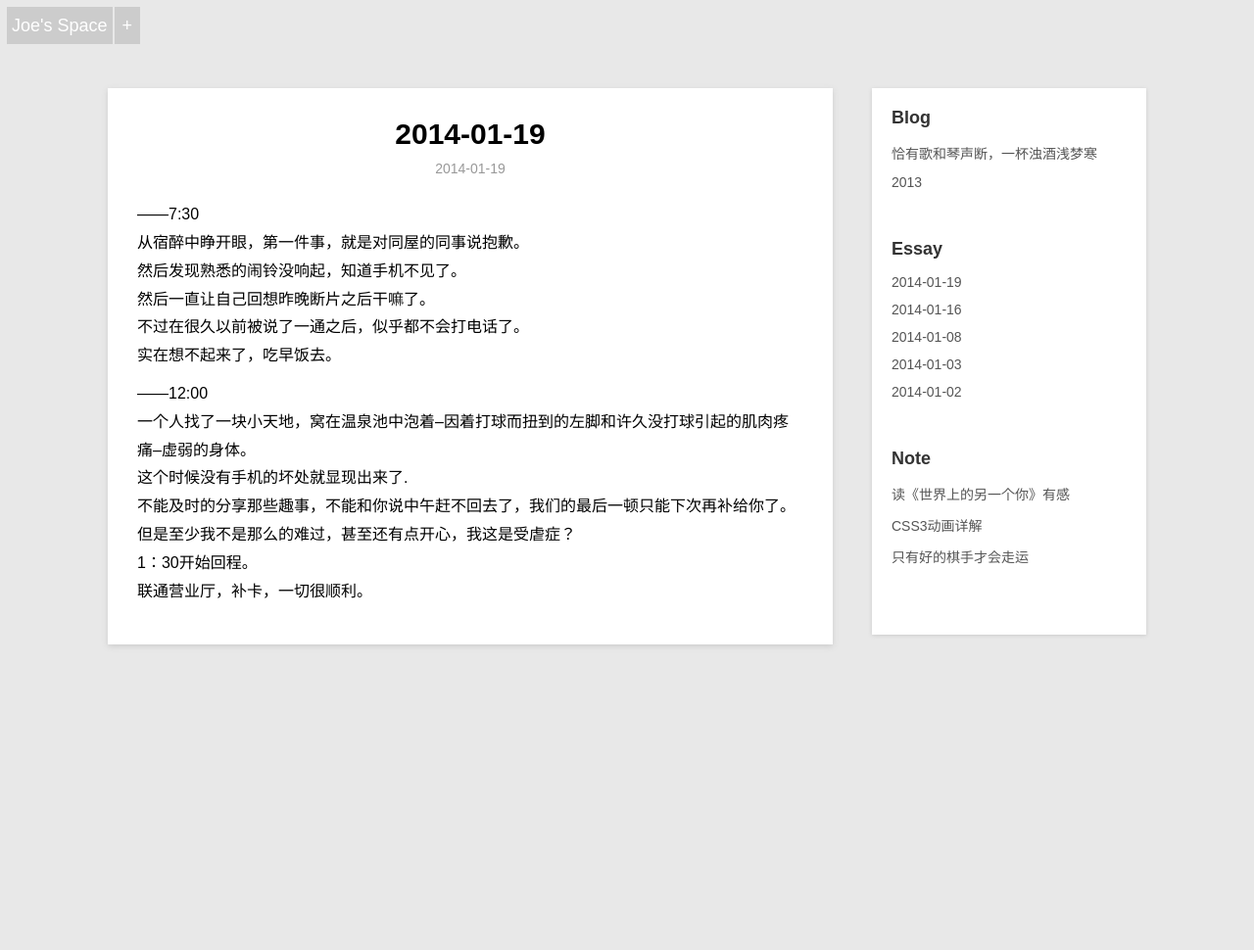
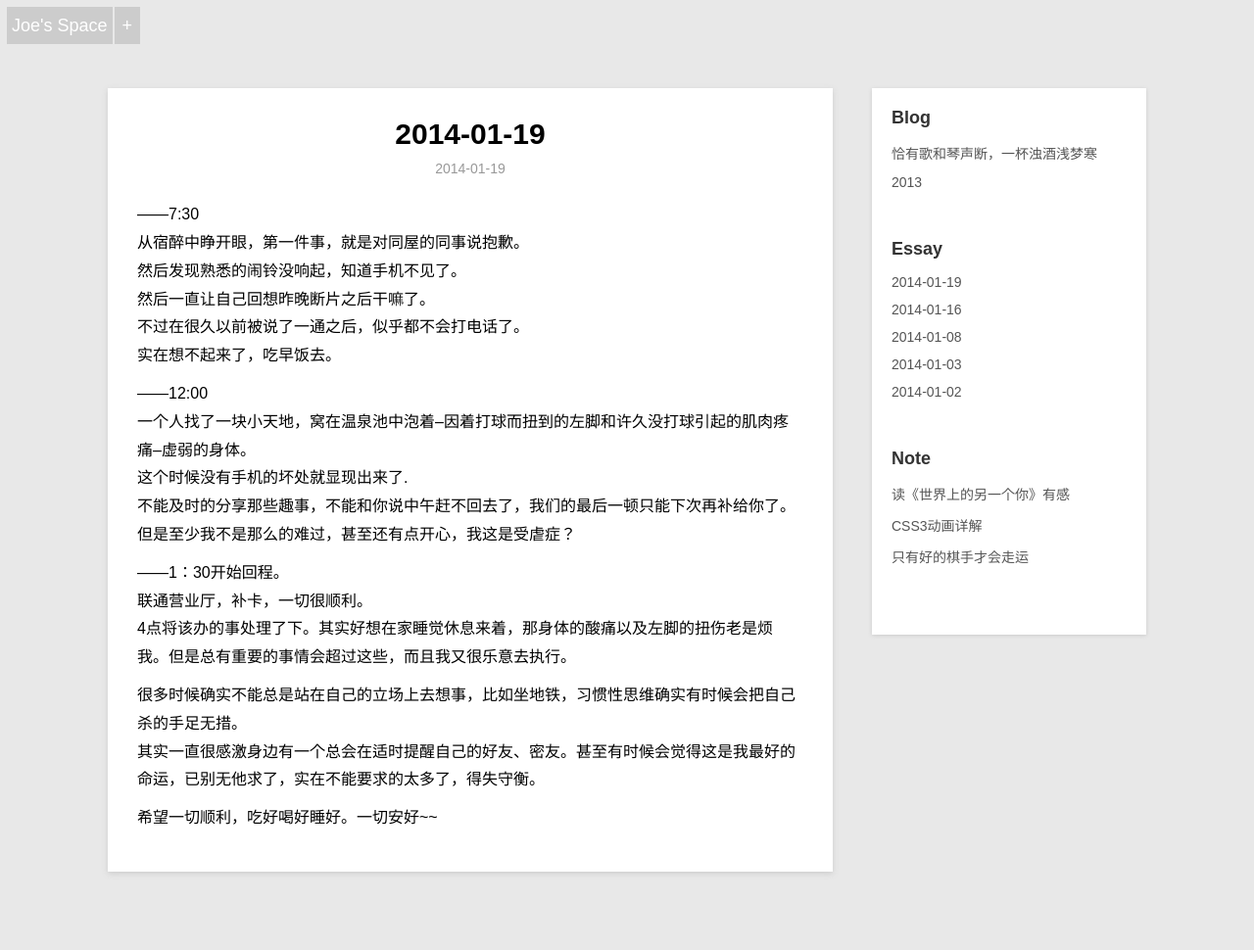
Before and after one commit to fangyijoe/fangyijoe.github.io, a Jekyll site: the page built from _posts/essay/2014-01-19-20140119.md, in a window 1280 px wide. Shown: the whole page at 98% size. Built offline with Jekyll 4.4.1, drawn with Linux system fonts in a browser that asks for light colours; Markdown is read by kramdown in place of the engine named in the settings; comment, search, counter and statistics services are not loaded; before the commit the page ends 900 px from its top, so only the background shows below that.

Commit message:
Update 2014-01-19-20140119.md

```diff
--- a/_posts/essay/2014-01-19-20140119.md
+++ b/_posts/essay/2014-01-19-20140119.md
@@ -17,5 +17,12 @@ description: 【没有不散的伴侣，要走下去。没有不终的旋律，
 这个时候没有手机的坏处就显现出来了.<br />
 不能及时的分享那些趣事，不能和你说中午赶不回去了，我们的最后一顿只能下次再补给你了。<br />
 但是至少我不是那么的难过，甚至还有点开心，我这是受虐症？<br />
-1：30开始回程。<br />
+
+------1：30开始回程。<br />
 联通营业厅，补卡，一切很顺利。<br />
+4点将该办的事处理了下。其实好想在家睡觉休息来着，那身体的酸痛以及左脚的扭伤老是烦我。但是总有重要的事情会超过这些，而且我又很乐意去执行。<br />
+
+很多时候确实不能总是站在自己的立场上去想事，比如坐地铁，习惯性思维确实有时候会把自己杀的手足无措。<br />
+其实一直很感激身边有一个总会在适时提醒自己的好友、密友。甚至有时候会觉得这是我最好的命运，已别无他求了，实在不能要求的太多了，得失守衡。<br />
+
+希望一切顺利，吃好喝好睡好。一切安好~~
```
